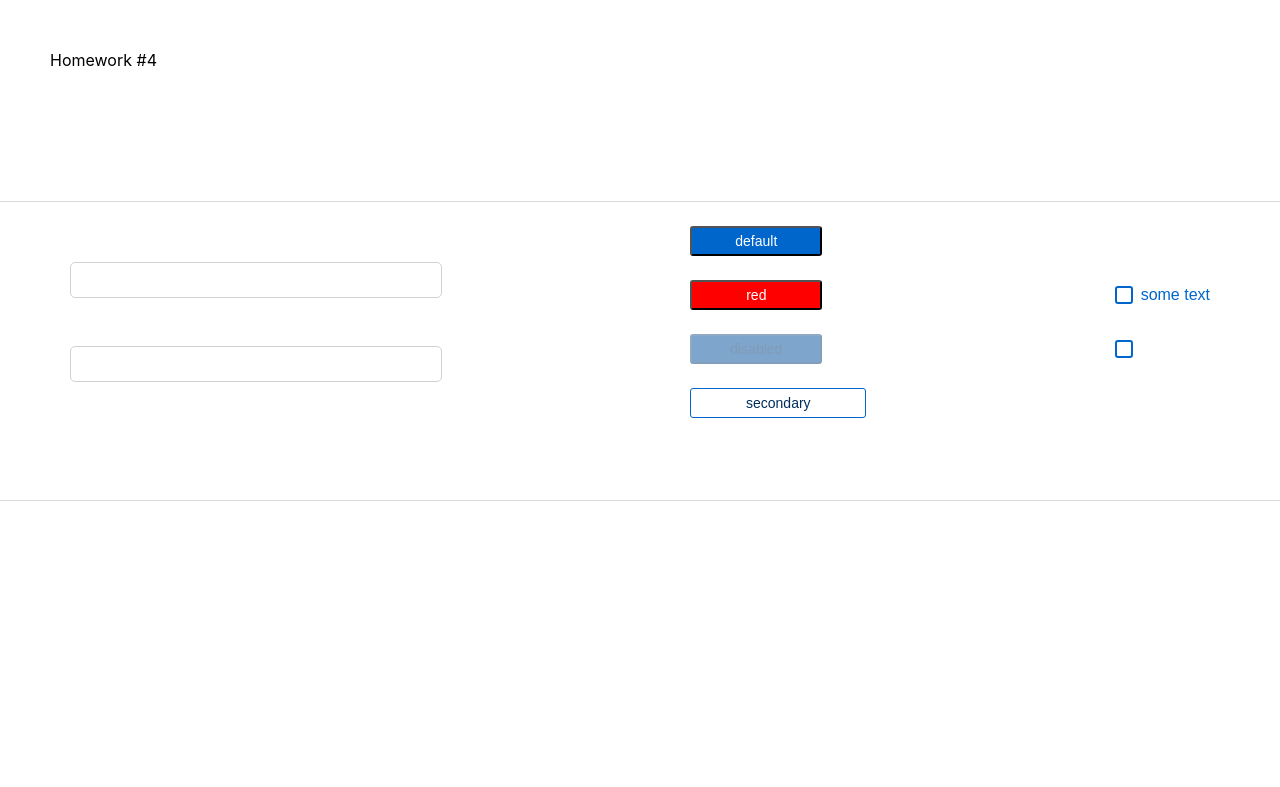
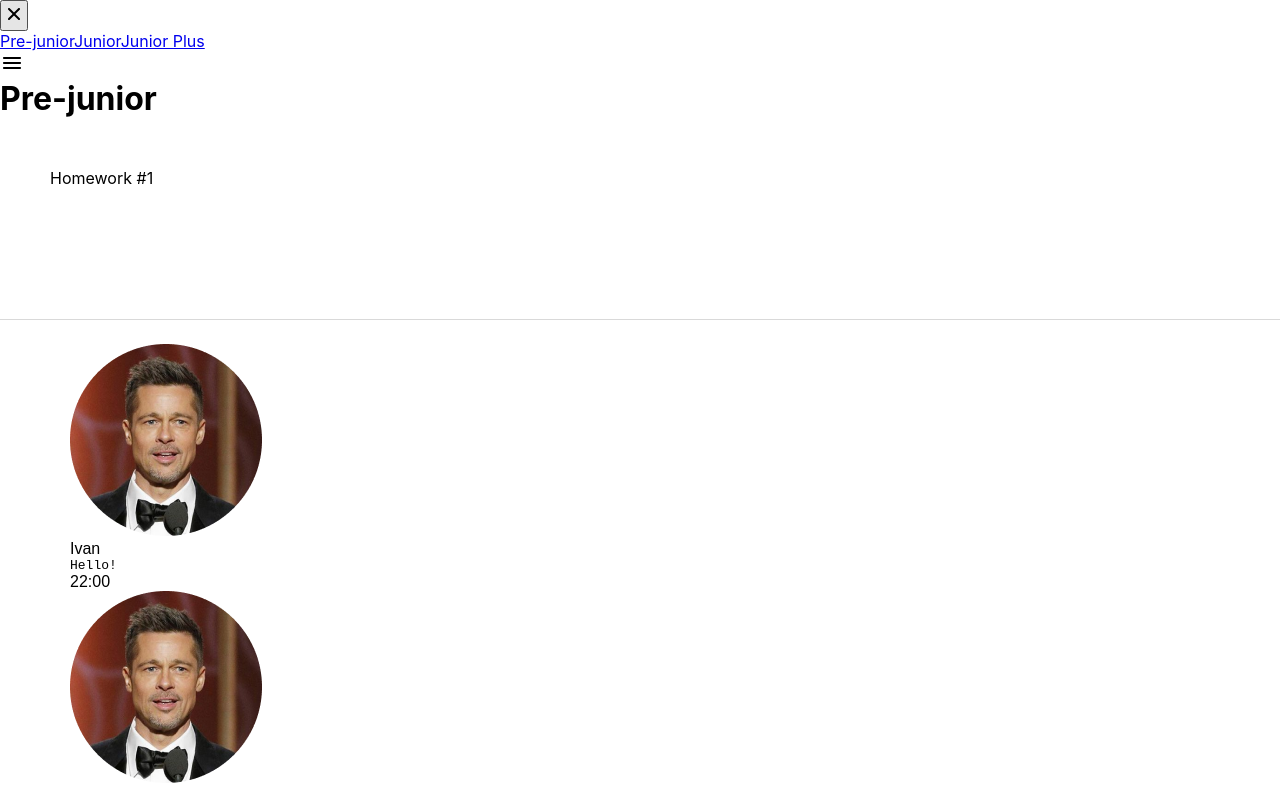
Before and after one commit to Komandr33/HW_2sprint, a React (Create React App) app: page /#/pre-junior in a window 1280 px wide. Shown: the top 787 px of the page. Built offline with nearby package versions, Linux system fonts and the light colour scheme.

Commit message:
Completed routes in Pages.tsx

```diff
--- a/src/s1-main/App.tsx
+++ b/src/s1-main/App.tsx
@@ -1,6 +1,6 @@
 import React from 'react'
 import s from './App.module.css'
-import HW4 from '../s2-homeworks/hw04/HW4';
+import HW5 from '../s2-homeworks/hw05/HW5';
 
 function App() {
     return (
@@ -9,10 +9,10 @@ function App() {
             {/*/!*раскомментировать по ходу выполнения*!/*/}
             {/*<HW2/>*/}
             {/*<HW3/>*/}
-            <HW4/>
+            {/*<HW4/>*/}
 
             {/*при выполнении дз 5 и более - закомментировать здесь дз 1-4, так как они есть внутри дз 5*/}
-            {/*<HW5/>*/}
+            <HW5/>
         </div>
     )
 }
--- a/src/s2-homeworks/hw04/HW4.tsx
+++ b/src/s2-homeworks/hw04/HW4.tsx
@@ -6,7 +6,7 @@ import Stand from './Stand'
 * 1 - понять (и простить) SuperInputText +++
 * 2 - в зависимости от типа и дизэйбла прицепить нужный класс в SuperButton.tsx (строка 21) +++
 * 3 - дописать onChangeCallback в SuperCheckbox.tsx чтоб оба чекбокса работали на стенде +++
-* 4 - сделать стили в соответствии с дизайном
+* 4 - сделать стили в соответствии с дизайном +++
 * */
 
 const HW4 = () => {
--- a/src/s2-homeworks/hw05/HW5.tsx
+++ b/src/s2-homeworks/hw05/HW5.tsx
@@ -4,7 +4,7 @@ import { Layout } from './layout/Layout'
 import Pages from './Pages'
 
 /*
-* 1 - в файле Pages.tsx дописать роуты на все страницы
+* 1 - в файле Pages.tsx дописать роуты на все страницы +++
 * 2 - в файле Sidebar.tsx дописать className так чтоб вешался класс s.active когда мы уже на соответствующей странице
 * 3 - застилизовать хэдэр и сайдбар в соответствии с дизайном
 * */
--- a/src/s2-homeworks/hw05/Pages.tsx
+++ b/src/s2-homeworks/hw05/Pages.tsx
@@ -1,9 +1,9 @@
 import React from 'react'
-import { Routes, Route, Navigate } from 'react-router-dom'
-import Error404 from './pages/Error404'
+import {Navigate, Route, Routes} from 'react-router-dom'
 import PreJunior from './pages/PreJunior'
 import Junior from './pages/Junior'
 import JuniorPlus from './pages/JuniorPlus'
+import Error404 from './pages/Error404';
 
 export const PATH = {
     PRE_JUNIOR: '/pre-junior',
@@ -16,17 +16,17 @@ function Pages() {
       <div>
         {/*Routes выбирает первый подходящий роут*/}
         <Routes>
+          {/*<NavLink to={'/'}/>*/}
           {/*роутинг будут писать студенты*/}
           {/*в начале мы попадаем на страницу '/' и переходим сразу на страницу /pre-junior*/}
-                {/*<Route ...*/}
-
+          <Route path={'/'} element={<Navigate to={PATH.PRE_JUNIOR}/>}/>
           {/*роуты для /pre-junior, /junior, /junior-plus*/}
-                {/*<Route ...*/}
-                {/*<Route ...*/}
-                {/*<Route ...*/}
+          <Route path={PATH.PRE_JUNIOR} element={<PreJunior/>}/>
+          <Route path={PATH.JUNIOR} element={<Junior/>}/>
+          <Route path={PATH.JUNIOR_PLUS} element={<JuniorPlus/>}/>
 
           {/*роут для несуществующей страницы должен отрисовать <Error404 />*/}
-                {/*<Route ...*/}
+          <Route path={'/*'} element={<Error404/>}/>
         </Routes>
       </div>
     )
```
Lines whose indentation alone changed are shown as unchanged.
